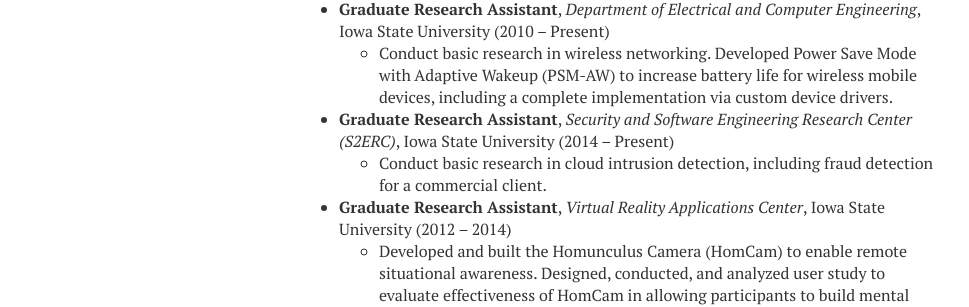
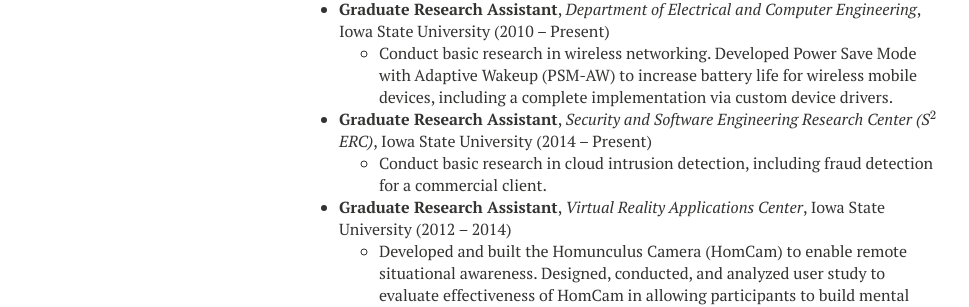
Before and after one commit to brianpeck/brianpeck.github.io, a Jekyll site: the page built from resume/index.md, in a window 1280 px wide. Shown: the part 727-1034 px from the top of the page, without its empty margins (21-990 px from the left). Built offline with Jekyll 4.4.1, drawn with Linux system fonts in a browser that asks for light colours; nearby versions of some CDN libraries; formulas are drawn with MathJax 3.

```diff
--- a/Gemfile
+++ b/Gemfile
@@ -3,3 +3,4 @@ source 'https://rubygems.org'
 gem 'jekyll'
 gem "jekyll-sitemap"
 gem 'octopress', '~> 3.0.0.rc.12'
+gem 'kramdown'
--- a/resume/index.md
+++ b/resume/index.md
@@ -32,7 +32,7 @@ Balancing Multiple Interfaces”. *INFOCOM, 2012 Proceedings IEEE*, pp. 1458–1
 * **Graduate Research Assistant**, *Department of Electrical and Computer Engineering*, Iowa State University (2010 -- Present)
     - Conduct basic research in wireless networking.  Developed Power Save Mode with Adaptive Wakeup (PSM-AW) to increase battery life for wireless mobile devices, including a complete implementation via custom device drivers.
 
-* **Graduate Research Assistant**, *Security and Software Engineering Research Center (S2ERC)*, Iowa State University (2014 -- Present)
+* **Graduate Research Assistant**, *Security and Software Engineering Research Center (S$^2$ERC)*, Iowa State University (2014 -- Present)
     - Conduct basic research in cloud intrusion detection, including fraud detection for a commercial client.
 
 * **Graduate Research Assistant**, *Virtual Reality Applications Center*, Iowa State University (2012 -- 2014)
```
Also changed, not shown: _includes/_head.html (+16 -0 lines).
